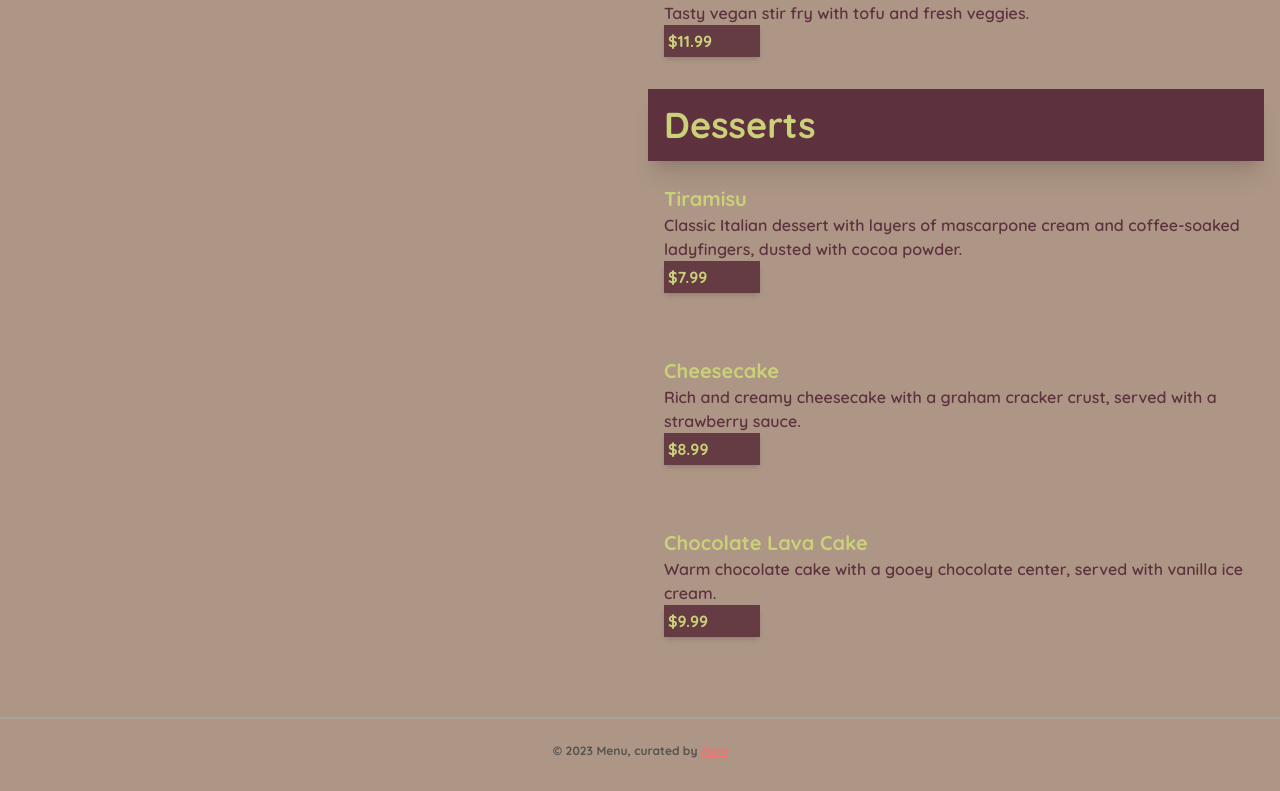
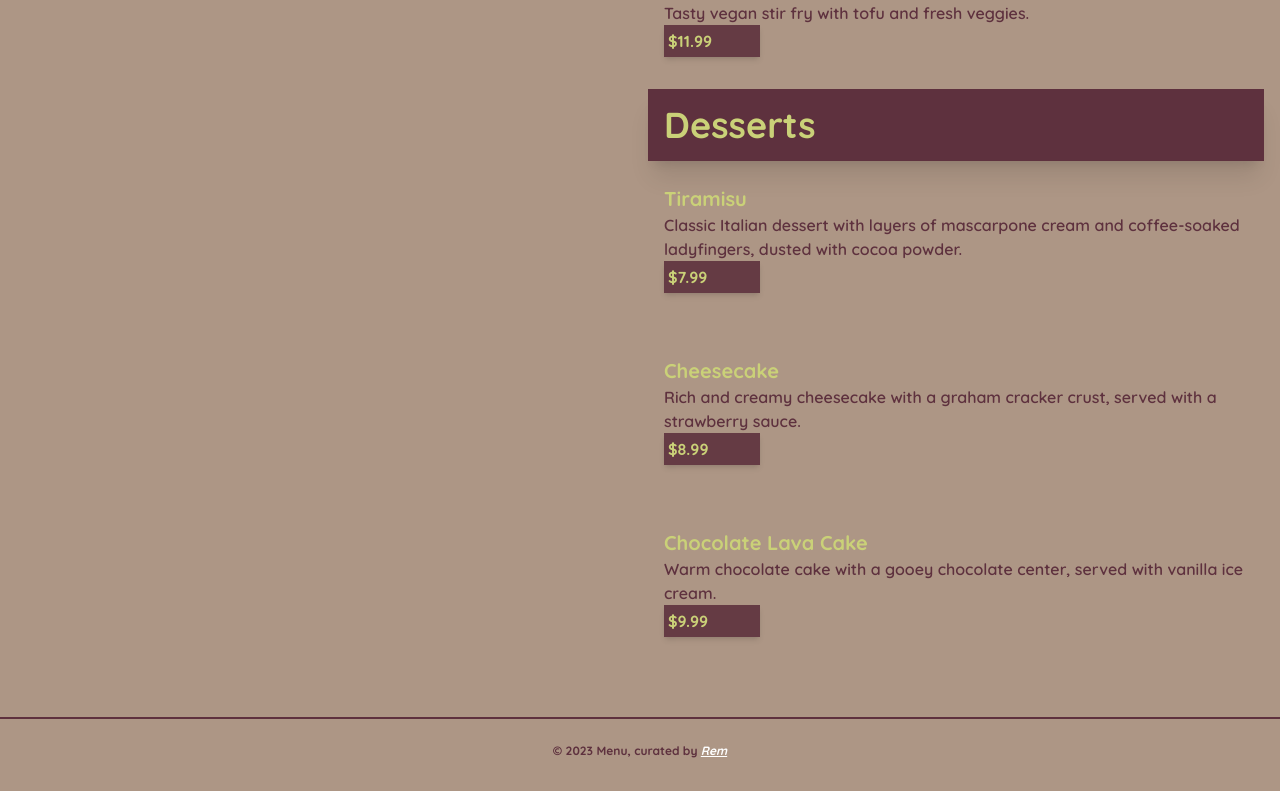
Before and after one commit to ultraburgundy/savorique, a Next.js app: page /menu in a window 1280 px wide. Shown: the part 1851-2642 px from the top of the page. Built offline with nearby package versions, Linux system fonts and the light colour scheme.

Commit message:
adjusted

```diff
--- a/src/app/components/footer.tsx
+++ b/src/app/components/footer.tsx
@@ -2,9 +2,9 @@ const Footer = () => {
 
   return (
     <footer className="py-8">
-      <div className="border-t-2 border-stone-400">
-        <p className="mt-6 text-xs font-bold text-center text-stone-600">
-          &copy; 2023 Menu, curated by <a href="https://rem-portfolio.vercel.app"><i className="text-red-400 underline">Rem</i></a>
+      <div className="border-t-2 border-[#5E313E]">
+        <p className="mt-6 text-xs font-bold text-center text-[#5E313E]">
+          &copy; 2023 Menu, curated by <a href="https://rem-portfolio.vercel.app"><i className="text-white font-extrabold underline">Rem</i></a>
         </p>
       </div>
 
```
